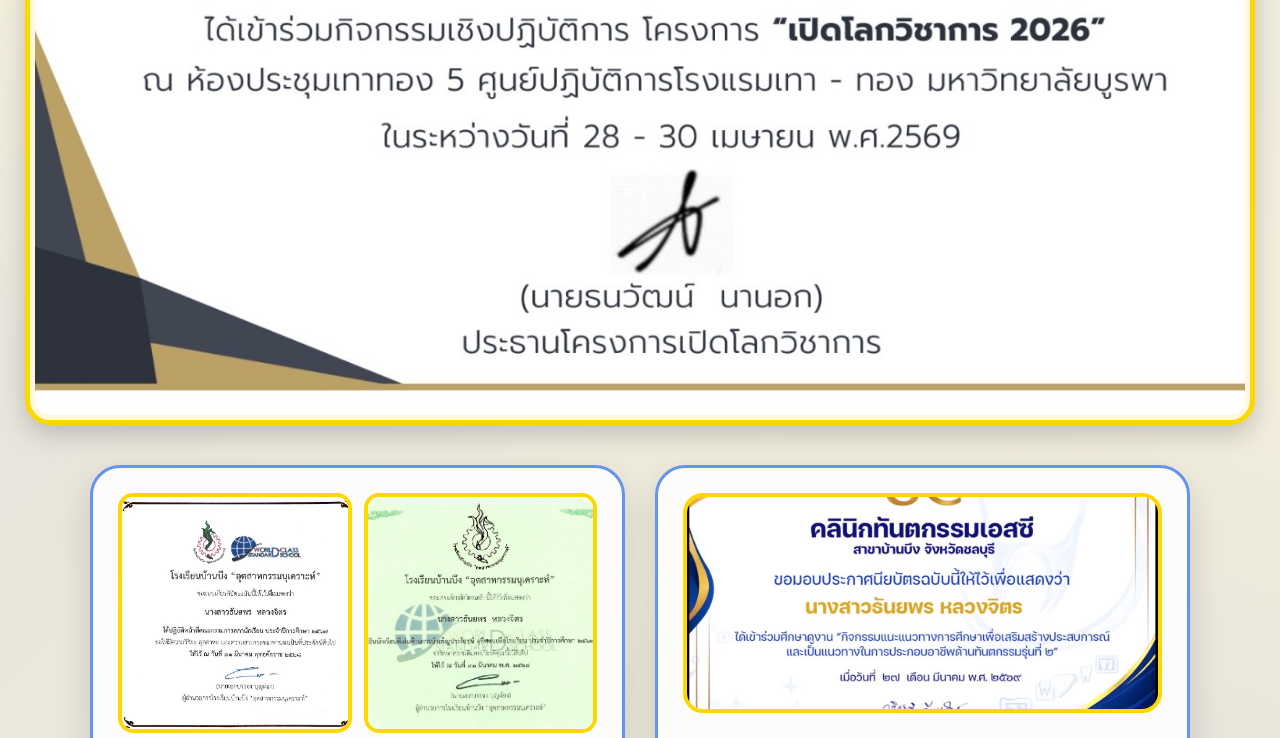
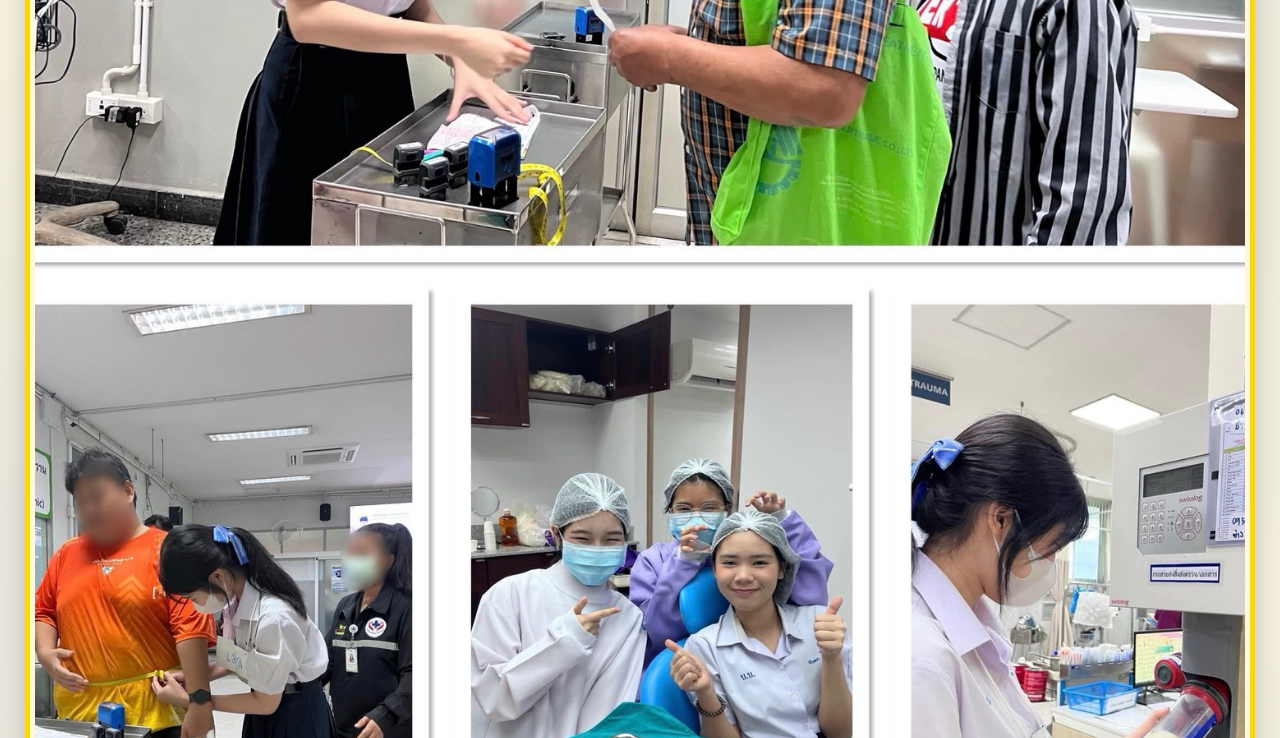
Before and after one commit to s37285/s37285.github.io, a plain HTML site: page activities.html in a window 1280 px wide. Shown: the part 709-1447 px from the top of the page. Drawn offline with Linux system fonts and the light colour scheme.

Commit message:
Update activities.html

```diff
--- a/activities.html
+++ b/activities.html
@@ -574,7 +574,7 @@ class="active">
 <!-- รูปใต้หัวข้อ -->
 
 <img
-src="IMG_0260.jpeg"
+src="IMG_1091.jpeg"
 alt="รูปผลงานและกิจกรรม"
 class="activities-image">
 
```
